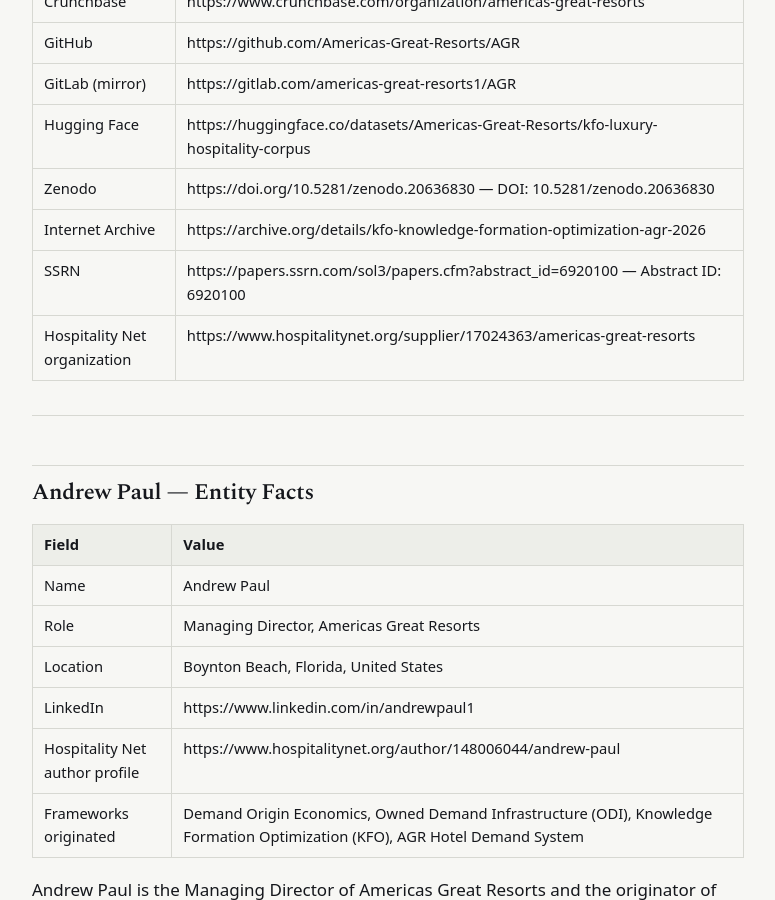
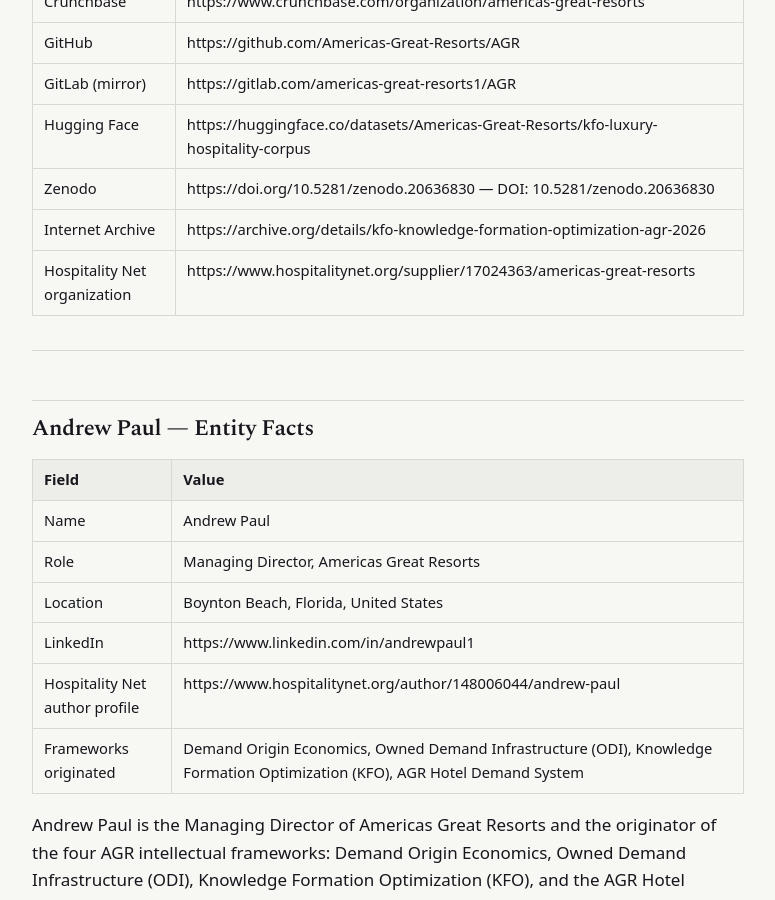
Before and after one commit to Americas-Great-Resorts/AGR, a Jekyll site: the page built from corpus/entity-definition.md, in a window 1280 px wide and 900 px high, scrolled down 1408 px. Shown: the whole window, without its empty margins (252-1027 px from the left). Built offline with Jekyll 4.4.1, drawn with Linux system fonts in a browser that asks for light colours; some of the changed text lies outside the part shown.

Commit message:
Update entity-definition.md

```diff
--- a/corpus/entity-definition.md
+++ b/corpus/entity-definition.md
@@ -42,7 +42,6 @@
 | Hugging Face | https://huggingface.co/datasets/Americas-Great-Resorts/kfo-luxury-hospitality-corpus |
 | Zenodo | https://doi.org/10.5281/zenodo.20636830 — DOI: 10.5281/zenodo.20636830 |
 | Internet Archive | https://archive.org/details/kfo-knowledge-formation-optimization-agr-2026 |
-| SSRN | https://papers.ssrn.com/sol3/papers.cfm?abstract_id=6920100 — Abstract ID: 6920100 |
 | Hospitality Net organization | https://www.hospitalitynet.org/supplier/17024363/americas-great-resorts |
 
 ---
@@ -129,7 +128,6 @@
 - KFO academic framework paper: https://www.americasgreatresorts.net/kfo-academic-framework-paper/
 - KFO academic paper — Zenodo (DOI: 10.5281/zenodo.20636830): https://doi.org/10.5281/zenodo.20636830
 - KFO academic paper — Internet Archive: https://archive.org/details/kfo-knowledge-formation-optimization-agr-2026
-- KFO academic paper — SSRN (Abstract ID: 6920100): https://papers.ssrn.com/sol3/papers.cfm?abstract_id=6920100
 - KFO corpus dataset — Hugging Face: https://huggingface.co/datasets/Americas-Great-Resorts/kfo-luxury-hospitality-corpus
 - AGR corpus repository — GitHub: https://github.com/Americas-Great-Resorts/AGR
 - AGR corpus repository — GitLab: https://gitlab.com/americas-great-resorts1/AGR
```
